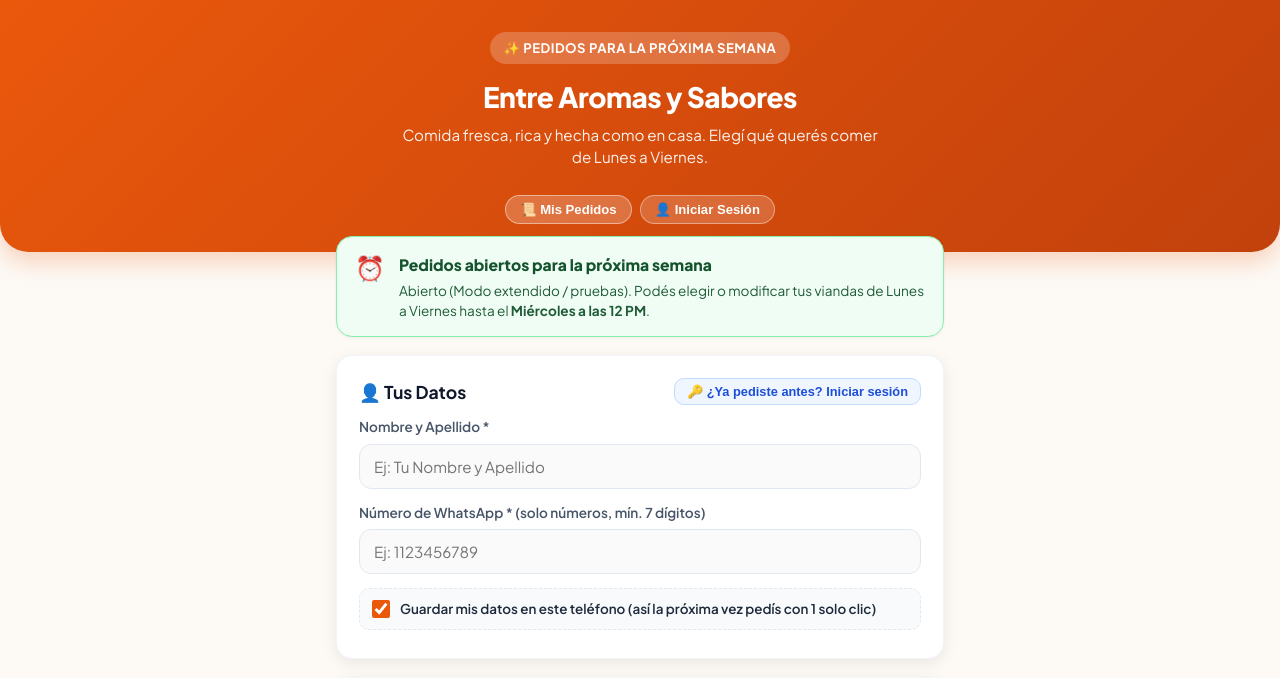
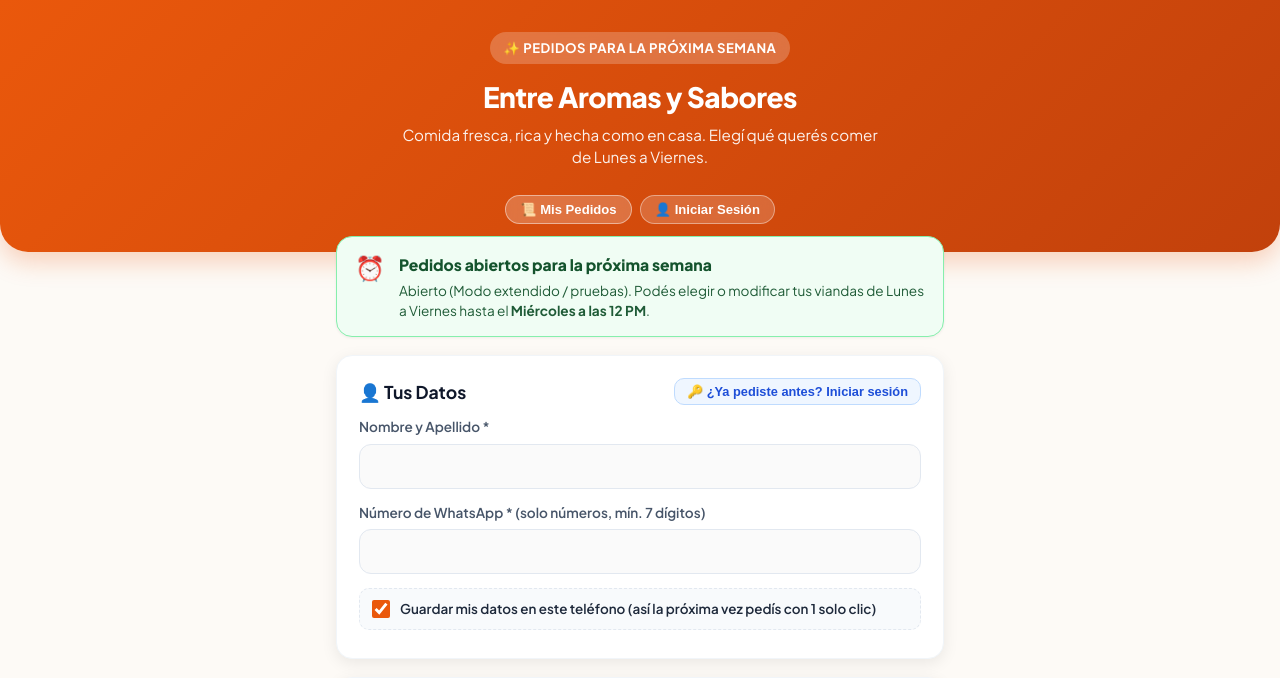
Before and after one commit to Matthew3393/entre-aromas-y-sabores, a Flask app: page / in a window 1280 px wide. Shown: the top 678 px of the page. Run offline with Flask 3, Linux system fonts and the light colour scheme; data that the repository does not hold is empty.

Commit message:
Eliminar textos de ejemplo claros y numero de telefono de los placeholders

```diff
--- a/index.html
+++ b/index.html
@@ -1039,11 +1039,11 @@
       </div>
       <div class="form-group">
         <label for="clienteNombre">Nombre y Apellido *</label>
-        <input type="text" id="clienteNombre" placeholder="Ej: Tu Nombre y Apellido" required>
+        <input type="text" id="clienteNombre" placeholder="" required>
       </div>
       <div class="form-group">
         <label for="clienteWhatsapp">Número de WhatsApp * (solo números, mín. 7 dígitos)</label>
-        <input type="tel" id="clienteWhatsapp" placeholder="Ej: 1123456789" inputmode="numeric" pattern="[0-9]*" minlength="7" required>
+        <input type="tel" id="clienteWhatsapp" placeholder="" inputmode="numeric" pattern="[0-9]*" minlength="7" required>
       </div>
       <label class="checkbox-save">
         <input type="checkbox" id="checkRecordar" checked>
@@ -1182,7 +1182,7 @@
       </p>
       <div class="form-group">
         <label for="loginWhatsapp">Número de WhatsApp (solo números):</label>
-        <input type="tel" id="loginWhatsapp" placeholder="Ej: 2944335707" inputmode="numeric" pattern="[0-9]*" minlength="7" style="font-size: 1.1rem; font-weight: 700; letter-spacing: 0.5px;">
+        <input type="tel" id="loginWhatsapp" placeholder="" inputmode="numeric" pattern="[0-9]*" minlength="7" style="font-size: 1.1rem; font-weight: 700; letter-spacing: 0.5px;">
       </div>
       <div id="loginErrorMsg" style="display: none; background: #fee2e2; color: #991b1b; padding: 8px 12px; border-radius: 8px; font-size: 0.82rem; font-weight: 700; margin-bottom: 12px; border: 1px solid #fca5a5;"></div>
       <button type="button" class="btn-submit" id="btnEjecutarLogin" onclick="ejecutarLoginWhatsapp()" style="width: 100%; justify-content: center; padding: 12px; font-size: 0.95rem;">
--- a/public/index.html
+++ b/public/index.html
@@ -1039,11 +1039,11 @@
       </div>
       <div class="form-group">
         <label for="clienteNombre">Nombre y Apellido *</label>
-        <input type="text" id="clienteNombre" placeholder="Ej: Tu Nombre y Apellido" required>
+        <input type="text" id="clienteNombre" placeholder="" required>
       </div>
       <div class="form-group">
         <label for="clienteWhatsapp">Número de WhatsApp * (solo números, mín. 7 dígitos)</label>
-        <input type="tel" id="clienteWhatsapp" placeholder="Ej: 1123456789" inputmode="numeric" pattern="[0-9]*" minlength="7" required>
+        <input type="tel" id="clienteWhatsapp" placeholder="" inputmode="numeric" pattern="[0-9]*" minlength="7" required>
       </div>
       <label class="checkbox-save">
         <input type="checkbox" id="checkRecordar" checked>
@@ -1182,7 +1182,7 @@
       </p>
       <div class="form-group">
         <label for="loginWhatsapp">Número de WhatsApp (solo números):</label>
-        <input type="tel" id="loginWhatsapp" placeholder="Ej: 2944335707" inputmode="numeric" pattern="[0-9]*" minlength="7" style="font-size: 1.1rem; font-weight: 700; letter-spacing: 0.5px;">
+        <input type="tel" id="loginWhatsapp" placeholder="" inputmode="numeric" pattern="[0-9]*" minlength="7" style="font-size: 1.1rem; font-weight: 700; letter-spacing: 0.5px;">
       </div>
       <div id="loginErrorMsg" style="display: none; background: #fee2e2; color: #991b1b; padding: 8px 12px; border-radius: 8px; font-size: 0.82rem; font-weight: 700; margin-bottom: 12px; border: 1px solid #fca5a5;"></div>
       <button type="button" class="btn-submit" id="btnEjecutarLogin" onclick="ejecutarLoginWhatsapp()" style="width: 100%; justify-content: center; padding: 12px; font-size: 0.95rem;">
--- a/templates/cliente.html
+++ b/templates/cliente.html
@@ -997,11 +997,11 @@
       </div>
       <div class="form-group">
         <label for="clienteNombre">Nombre y Apellido *</label>
-        <input type="text" id="clienteNombre" placeholder="Ej: Tu Nombre y Apellido" required>
+        <input type="text" id="clienteNombre" placeholder="" required>
       </div>
       <div class="form-group">
         <label for="clienteWhatsapp">Número de WhatsApp * (solo números, mín. 7 dígitos)</label>
-        <input type="tel" id="clienteWhatsapp" placeholder="Ej: 1123456789" inputmode="numeric" pattern="[0-9]*" minlength="7" required>
+        <input type="tel" id="clienteWhatsapp" placeholder="" inputmode="numeric" pattern="[0-9]*" minlength="7" required>
       </div>
       <label class="checkbox-save">
         <input type="checkbox" id="checkRecordar" checked>
@@ -1140,7 +1140,7 @@
       </p>
       <div class="form-group">
         <label for="loginWhatsapp">Número de WhatsApp (solo números):</label>
-        <input type="tel" id="loginWhatsapp" placeholder="Ej: 2944335707" inputmode="numeric" pattern="[0-9]*" minlength="7" style="font-size: 1.1rem; font-weight: 700; letter-spacing: 0.5px;">
+        <input type="tel" id="loginWhatsapp" placeholder="" inputmode="numeric" pattern="[0-9]*" minlength="7" style="font-size: 1.1rem; font-weight: 700; letter-spacing: 0.5px;">
       </div>
       <div id="loginErrorMsg" style="display: none; background: #fee2e2; color: #991b1b; padding: 8px 12px; border-radius: 8px; font-size: 0.82rem; font-weight: 700; margin-bottom: 12px; border: 1px solid #fca5a5;"></div>
       <button type="button" class="btn-submit" id="btnEjecutarLogin" onclick="ejecutarLoginWhatsapp()" style="width: 100%; justify-content: center; padding: 12px; font-size: 0.95rem;">
```
